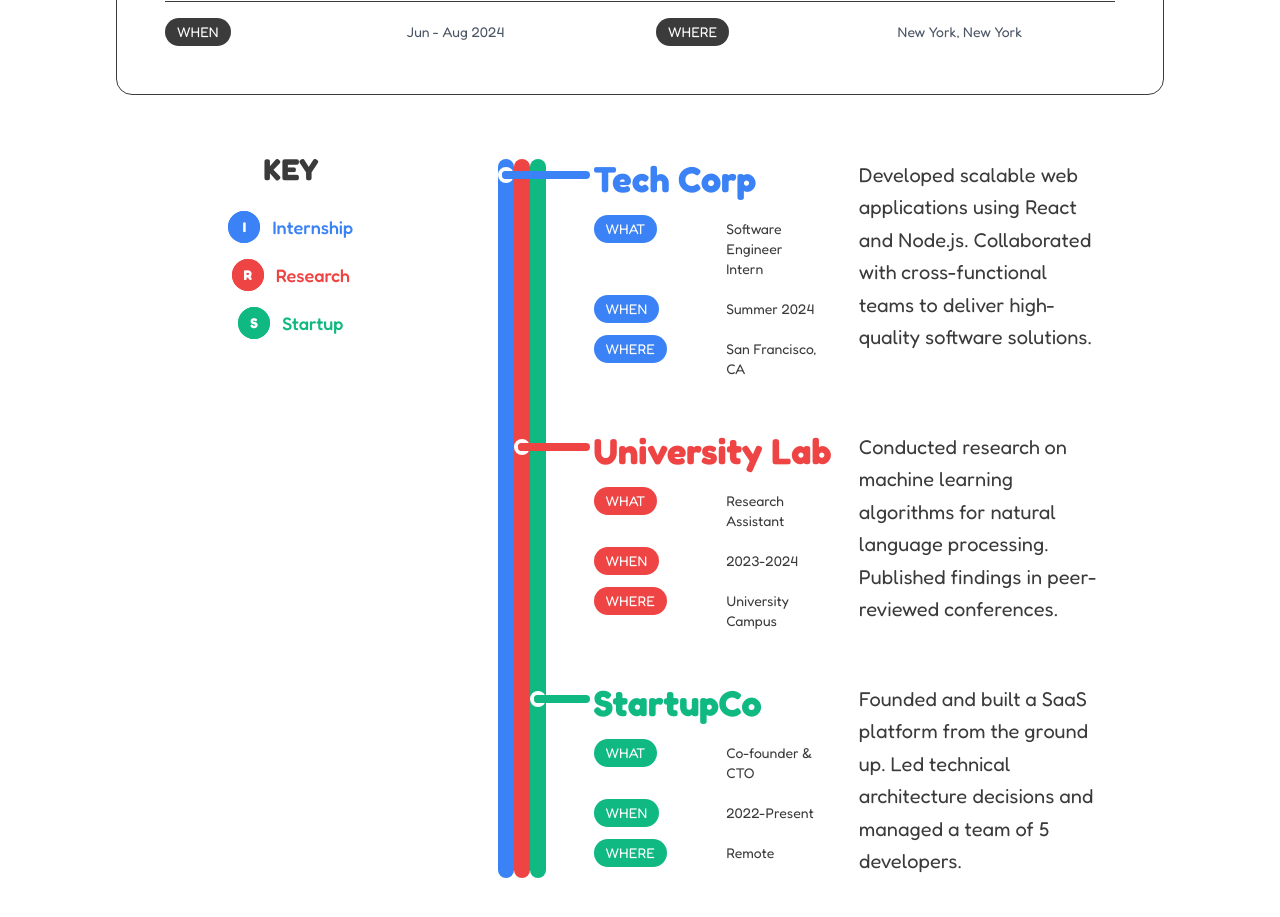
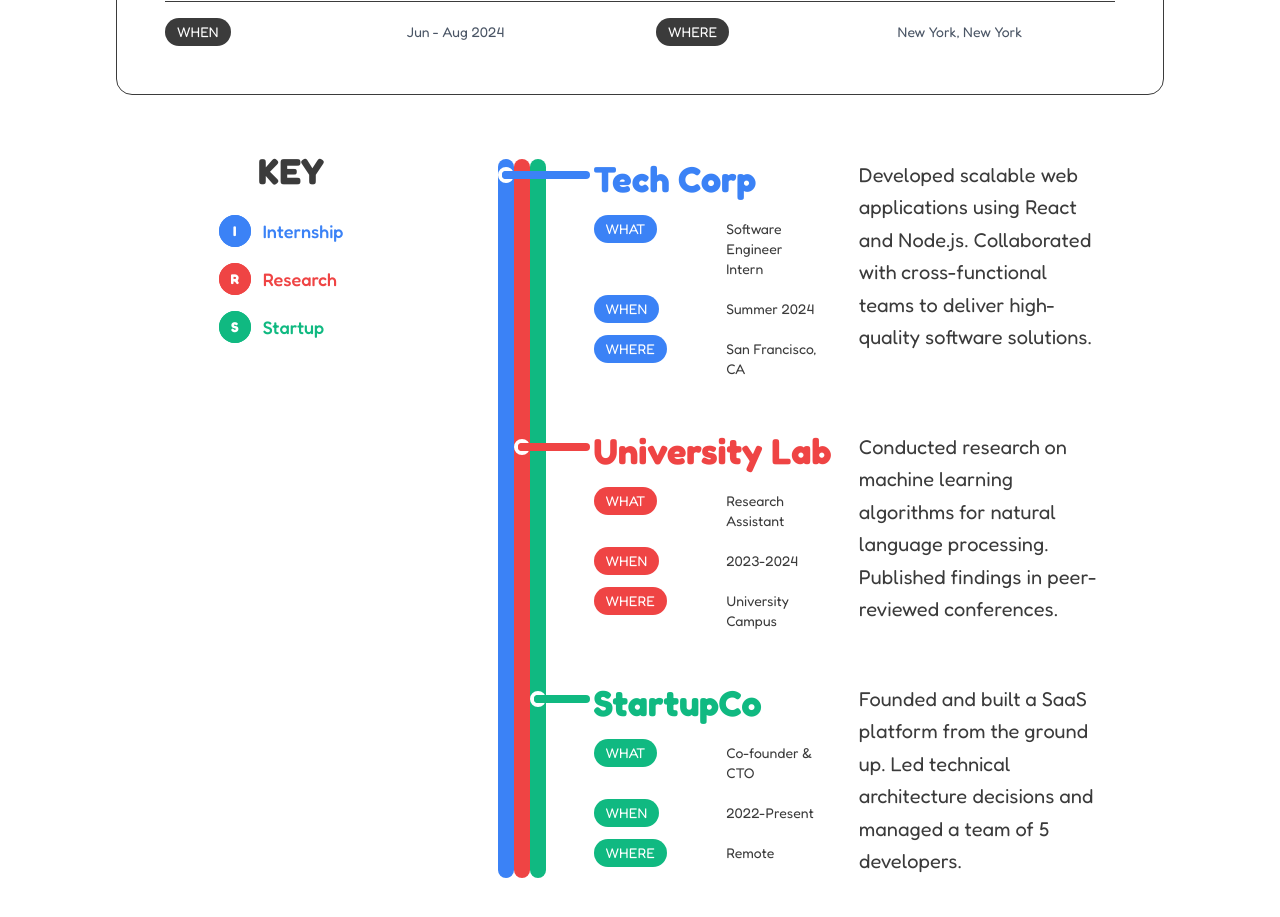
Before and after one commit to JaeMinBird/portfoliov4, a Next.js app: page / in a window 1280 px wide. Shown: the part 780-1697 px from the top of the page. Built offline with nearby package versions, Linux system fonts and the light colour scheme.

Commit message:
perfect?

```diff
--- a/src/app/components/metro.tsx
+++ b/src/app/components/metro.tsx
@@ -82,18 +82,23 @@ export default function Metro() {
         <div className="flex flex-col lg:flex-row gap-8">
           {/* Key Section */}
           <div className="lg:w-[30%] order-1 lg:order-none">
-            <div className="p-6 text-center">
-              <h2 className="text-3xl font-bold mb-6 text-[#3B3B3B]">KEY</h2>
-              <div className="space-y-4">
+            <div className="p-6 text-center lg:text-center">
+              {/* Mobile: Hide KEY text, Desktop: Show KEY text */}
+              <div className="hidden lg:block">
+                <h2 className="text-4xl font-bold mb-6 text-[#3B3B3B] text-center">KEY</h2>
+              </div>
+
+              {/* Keys layout */}
+              <div className="flex flex-col space-y-4 items-center lg:flex-col lg:space-y-4 lg:items-center sm:flex-row sm:justify-evenly sm:space-y-0">
                 {Object.entries(lineConfigs).map(([key, config]) => (
                   <motion.div
                     key={key}
-                    className="flex items-center gap-3 cursor-pointer justify-center"
+                    className="flex items-center cursor-pointer w-36 mx-auto lg:w-36 lg:mx-auto sm:w-auto sm:mx-0"
                     onClick={() => toggleLine(key)}
                     onHoverStart={() => setHoveredKey(key)}
                     onHoverEnd={() => setHoveredKey(null)}
                   >
-                    <div className="relative w-8 h-8">
+                    <div className="relative w-8 h-8 flex-shrink-0"> {/* Circle stays at left of container */}
                       {/* Outer circle (outline) */}
                       <motion.div
                         className="absolute inset-0 w-8 h-8 rounded-full border-2"
@@ -139,7 +144,7 @@ export default function Metro() {
                       )}
                     </div>
                     <span
-                      className="text-lg font-medium select-none"
+                      className="text-lg font-medium select-none ml-3" // Fixed margin instead of gap
                       style={{ color: config.color }}
                     >
                       {config.label}
```
